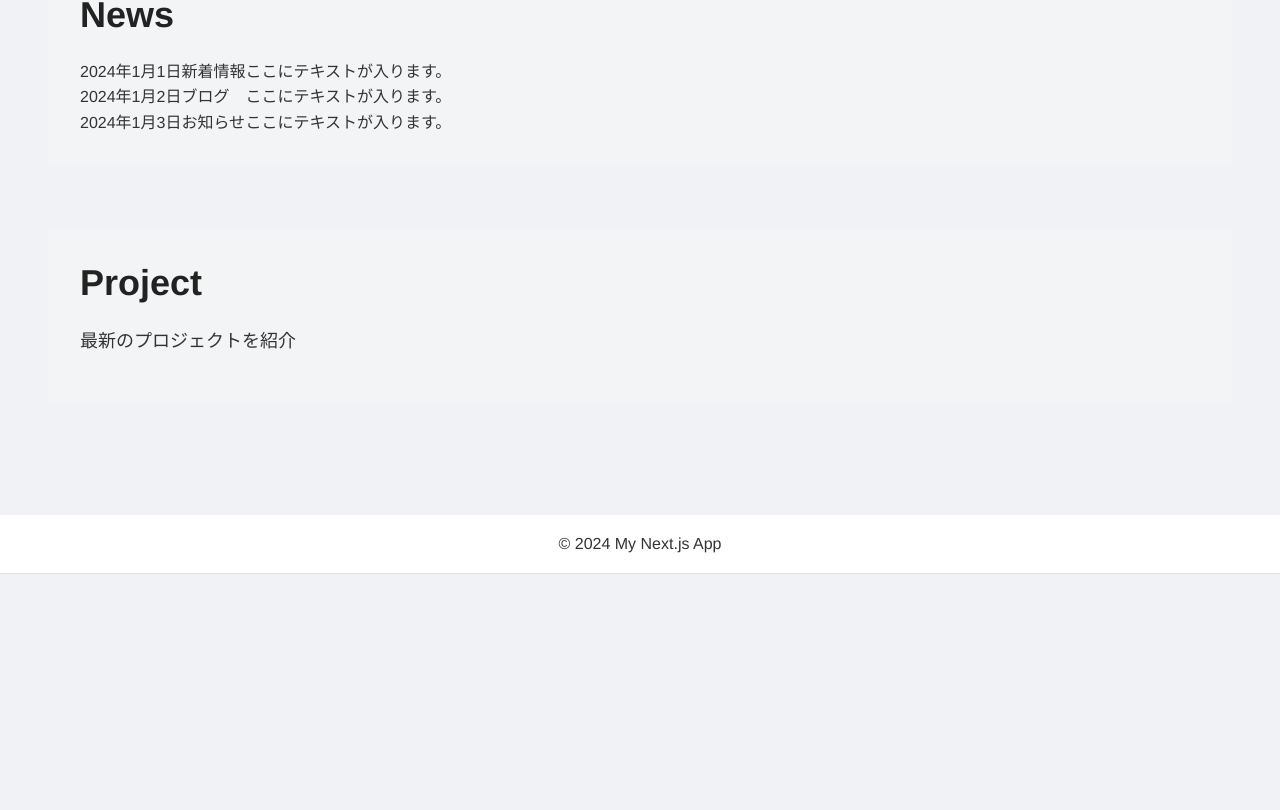
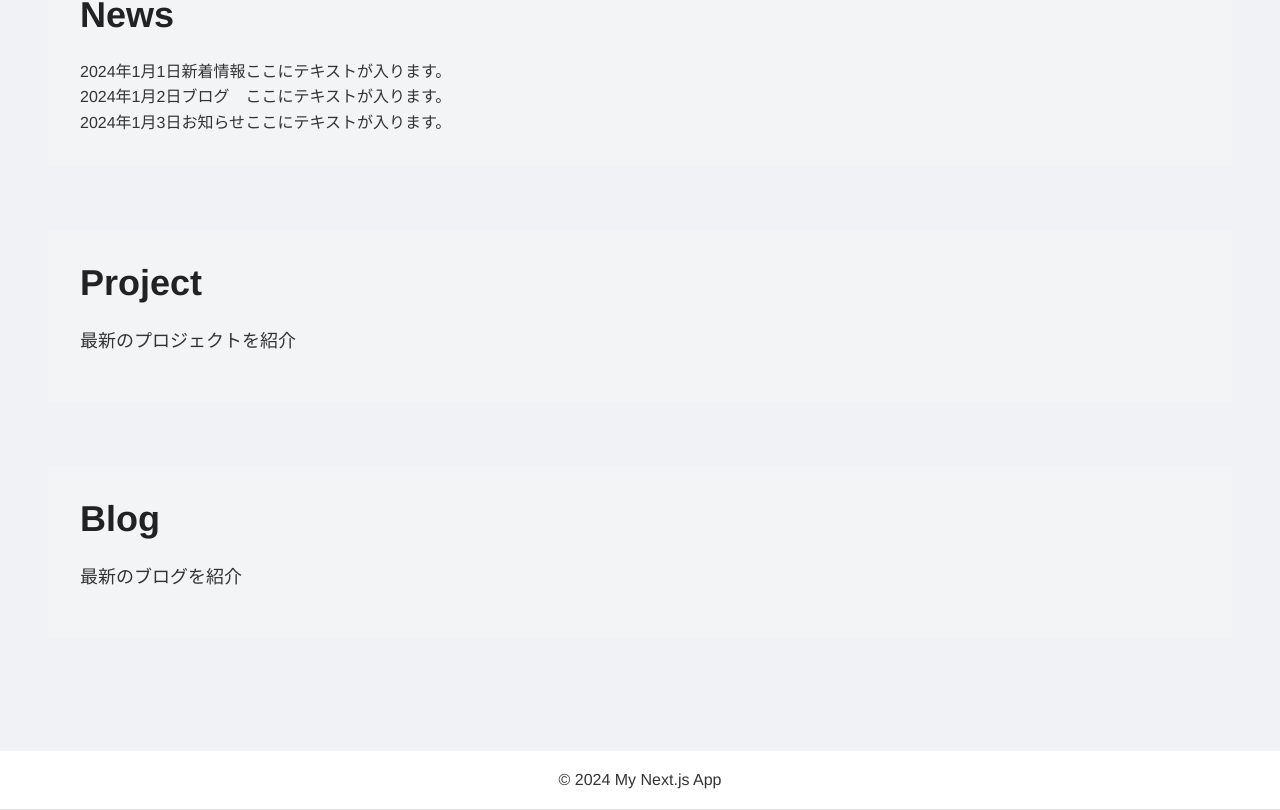
Before and after one commit to ShogoWatanabeLab/NextjsDockerPJ, a Next.js app in the folder my-app/: page / in a window 1280 px wide. Shown: the part 967-1777 px from the top of the page. Before the commit the page ends 1541 px from the top, so only its background shows below. Built offline with nearby package versions, Linux system fonts and the light colour scheme.

Commit message:
[add] Blog component

```diff
--- a/my-app/src/app/page.js
+++ b/my-app/src/app/page.js
@@ -1,4 +1,4 @@
-import { MainVisual, AboutMe, News, Project } from "../components/index";
+import { MainVisual, AboutMe, News, Project, Blog } from "../components/index";
 
 const Home = () => {
   return (
@@ -7,6 +7,7 @@ const Home = () => {
       <AboutMe/>
       <News/>
       <Project/>
+      <Blog/>
     </div>
   )
 }
--- a/my-app/src/components/index.js
+++ b/my-app/src/components/index.js
@@ -2,6 +2,7 @@ export {default as MainVisual} from './main/MainVisual'
 export {default as AboutMe} from './main/AboutMe'
 export {default as News} from './main/News'
 export {default as Project} from './main/Project'
+export {default as Blog} from './main/Blog'
 export {default as SectionTitle} from './main/SectionTitle'
 export {default as SectionParagraph} from './main/SectionParagraph'
 export {default as NewsRow} from './main/NewsRow'
--- /dev/null
+++ b/my-app/src/components/main/Blog.jsx
@@ -0,0 +1,15 @@
+import { SectionTitle, SectionParagraph } from "../index";
+
+const Blog = () => {
+  return (
+    <>
+      {/* Blog */}
+      <section className="mb-16 bg-gray-100 p-8">
+          <SectionTitle text={"Blog"} style={""} />
+          <SectionParagraph text={"最新のブログを紹介"} style={""}/>
+      </section>
+    </>
+  );
+};
+
+export default Blog;
```
